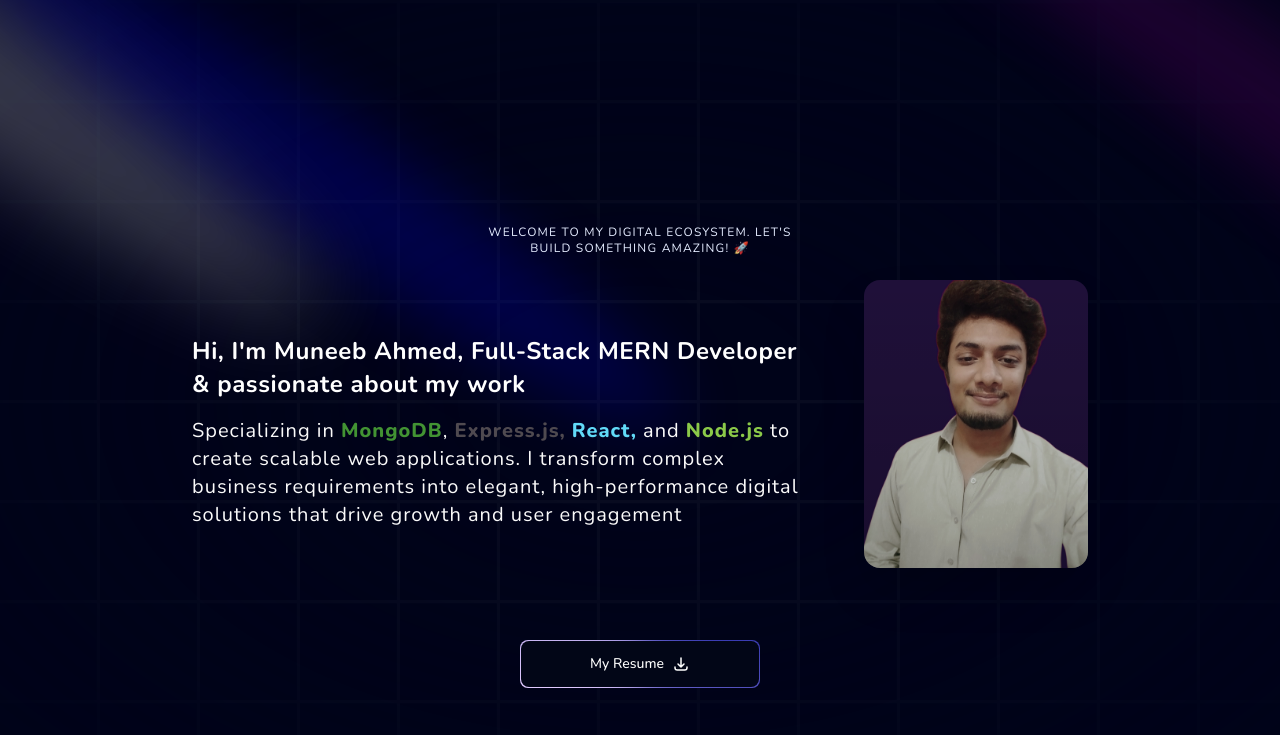
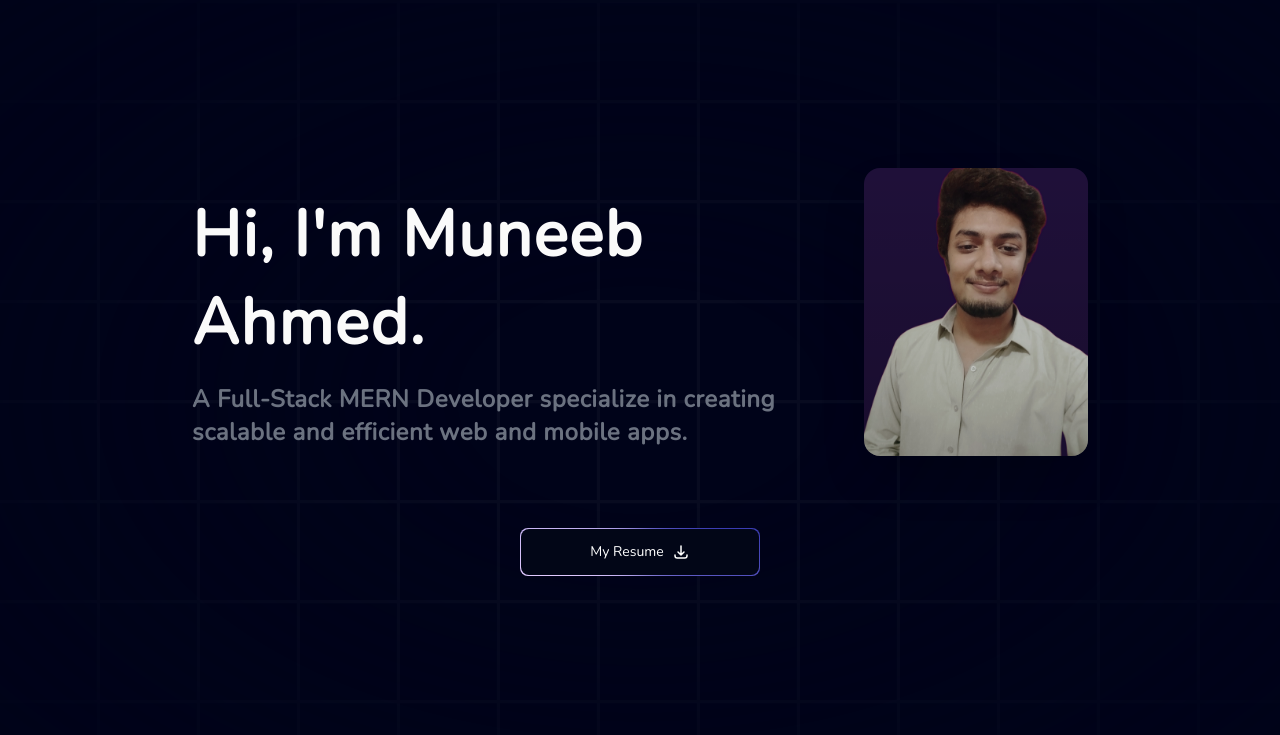
Before and after one commit to Muhammad-Ahmed94/Digital-Domain, a Next.js app: page / in a window 1280 px wide. Shown: the top 735 px of the page. Built offline with nearby package versions, Linux system fonts and the light colour scheme.

Commit message:
update: Update hero section, layout-font update, spotlight-remove

```diff
--- a/app/layout.tsx
+++ b/app/layout.tsx
@@ -1,16 +1,18 @@
 import type { Metadata } from "next";
 import { Nunito } from "next/font/google";
 import { ThemeProvider as NextThemesProvider } from "next-themes";
-import Script from "next/script";
 
 import "./globals.css";
 
 // Font loading optimized
 const nunito = Nunito({
   subsets: ["latin"],
-  display: 'swap',
+  display: "auto",
   preload: true,
-  fallback: ['system-ui', 'arial']
+  fallback: ['system-ui', 'arial'],
+  style: "normal",
+  weight: "300",
+
 });
 
 export const metadata: Metadata = {
--- a/components/Hero.tsx
+++ b/components/Hero.tsx
@@ -1,32 +1,11 @@
-import { Suspense, lazy } from "react";
 import SpecialButton from "./ui/SpecialButton";
 import { HiOutlineDownload } from "react-icons/hi";
 import { TextGenerateEffect } from "./ui/TextGenerate-Effect";
 import Image from "next/image";
 
-// Lazy load Spotlight
-const Spotlight = lazy(() =>
-  import("./ui/Spotlight").then((module) => ({ default: module.Spotlight }))
-);
-
 const Hero = () => {
   return (
     <div className="pb-20 pt-36" id="home">
-      {/* LAZY SPOTLIGHT */}
-      <Suspense fallback={null}>
-        <div>
-          <Spotlight
-            className="-top-40 -left-10 md:-left-32 md:-top-20 h-screen"
-            fill="white"
-          />
-          <Spotlight
-            className="h-[80vh] w-[50vw] top-10 left-full"
-            fill="purple"
-          />
-          <Spotlight className="left-80 top-28 h-[80vh] w-[50vw]" fill="blue" />
-        </div>
-      </Suspense>
-
       {/* Grid background with better performance */}
       <div
         className="h-screen w-full dark:bg-black-100 bg-white dark:bg-grid-white/[0.03] bg-grid-black-100/[0.2]
@@ -38,23 +17,25 @@ const Hero = () => {
         />
       </div>
 
-      <div className="flex justify-center relative my-20 z-10">
+      <div className="flex justify-center items-center relative z-10">
         <div className="max-w-[89vw] md:max-w-2xl lg:max-w-[70vw] flex flex-col items-center justify-center">
-          <p className="uppercase tracking-widest text-xs text-center text-blue-100 max-w-80">
-            Welcome to my digital ecosystem. Let&apos;s build something amazing!
-            🚀
-          </p>
 
           <div className="flex flex-col lg:flex-row gap-6 justify-between items-center w-full mt-6">
             {/* Text content */}
             <div className="flex flex-col flex-1">
               <TextGenerateEffect
-                className="text-center lg:text-left text-4xl md:text-5xl lg:text-6xl"
-                words="Hi, I'm Muneeb Ahmed, Full-Stack MERN Developer & passionate about my work"
-                duration={0.5}
+                className="text-center lg:text-left text-6xl md:text-5xl lg:text-[4rem]"
+                words="Hi, I'm Muneeb Ahmed."
+                duration={0.3}
               />
 
-              <h1 className="text-center lg:text-left tracking-wider text-sm md:text-lg lg:text-xl mt-4">
+              <TextGenerateEffect
+                className="text-center lg:text-left text-4xl md:text-3xl lg:text-2xl text-gray-500"
+                words="A Full-Stack MERN Developer specialize in creating scalable and efficient web and mobile apps."
+                duration={0.4}
+              />
+
+              {/* <h1 className="text-center lg:text-left tracking-wider text-sm md:text-lg lg:text-xl mt-4">
                 Specializing in{" "}
                 <span className="text-[#429333] font-extrabold">MongoDB</span>,{" "}
                 <span className="text-[#4F4A50] font-extrabold">
@@ -66,7 +47,7 @@ const Hero = () => {
                 to create scalable web applications. I transform complex
                 business requirements into elegant, high-performance digital
                 solutions that drive growth and user engagement
-              </h1>
+              </h1> */}
             </div>
 
             {/* Optimized profile image with proper sizing */}
--- a/components/ui/Spotlight.tsx
+++ /dev/null
@@ -1,56 +0,0 @@
-import React from "react";
-import { cn } from "@/lib/utils";
-
-type SpotlightProps = {
-  className?: string;
-  fill?: string;
-};
-
-export const Spotlight = ({ className, fill }: SpotlightProps) => {
-  return (
-    <svg
-      className={cn(
-        "animate-spotlight pointer-events-none absolute z-[1]  h-[169%] w-[138%] lg:w-[84%] opacity-0",
-        className
-      )}
-      xmlns="http://www.w3.org/2000/svg"
-      viewBox="0 0 3787 2842"
-      fill="none"
-    >
-      <g filter="url(#filter)">
-        <ellipse
-          cx="1924.71"
-          cy="273.501"
-          rx="1924.71"
-          ry="273.501"
-          transform="matrix(-0.822377 -0.568943 -0.568943 0.822377 3631.88 2291.09)"
-          fill={fill || "white"}
-          fillOpacity="0.21"
-        ></ellipse>
-      </g>
-      <defs>
-        <filter
-          id="filter"
-          x="0.860352"
-          y="0.838989"
-          width="3785.16"
-          height="2840.26"
-          filterUnits="userSpaceOnUse"
-          colorInterpolationFilters="sRGB"
-        >
-          <feFlood floodOpacity="0" result="BackgroundImageFix"></feFlood>
-          <feBlend
-            mode="normal"
-            in="SourceGraphic"
-            in2="BackgroundImageFix"
-            result="shape"
-          ></feBlend>
-          <feGaussianBlur
-            stdDeviation="151"
-            result="effect1_foregroundBlur_1065_8"
-          ></feGaussianBlur>
-        </filter>
-      </defs>
-    </svg>
-  );
-};
--- a/components/ui/TextGenerate-Effect.tsx
+++ b/components/ui/TextGenerate-Effect.tsx
@@ -37,7 +37,7 @@ export const TextGenerateEffect = ({
           return (
             <motion.span
               key={word + idx}
-              className="dark:text-white text-black opacity-0"
+              className="opacity-0"
               style={{
                 filter: filter ? "blur(10px)" : "none",
               }}
@@ -53,7 +53,7 @@ export const TextGenerateEffect = ({
   return (
     <div className={cn("font-bold", className)}>
       <div className="mt-4">
-        <div className=" dark:text-white text-black text-2xl leading-snug tracking-wide">
+        <div className="leading-snug tracking-wide">
           {renderWords()}
         </div>
       </div>
```
